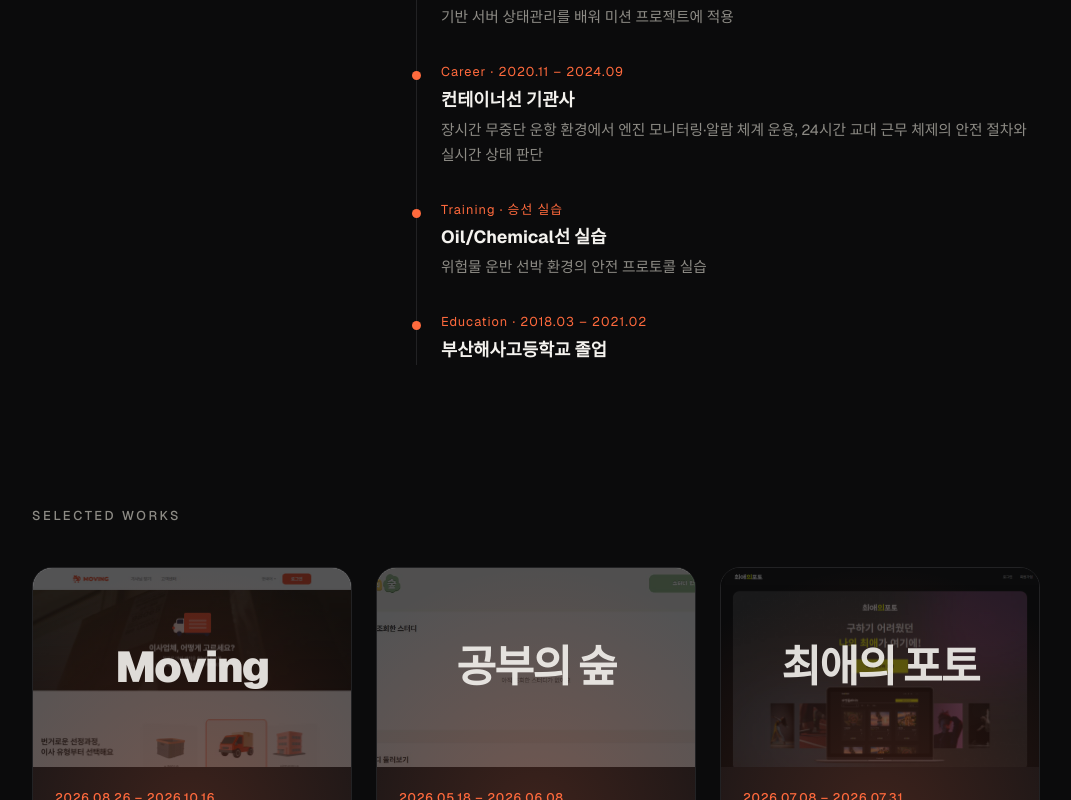
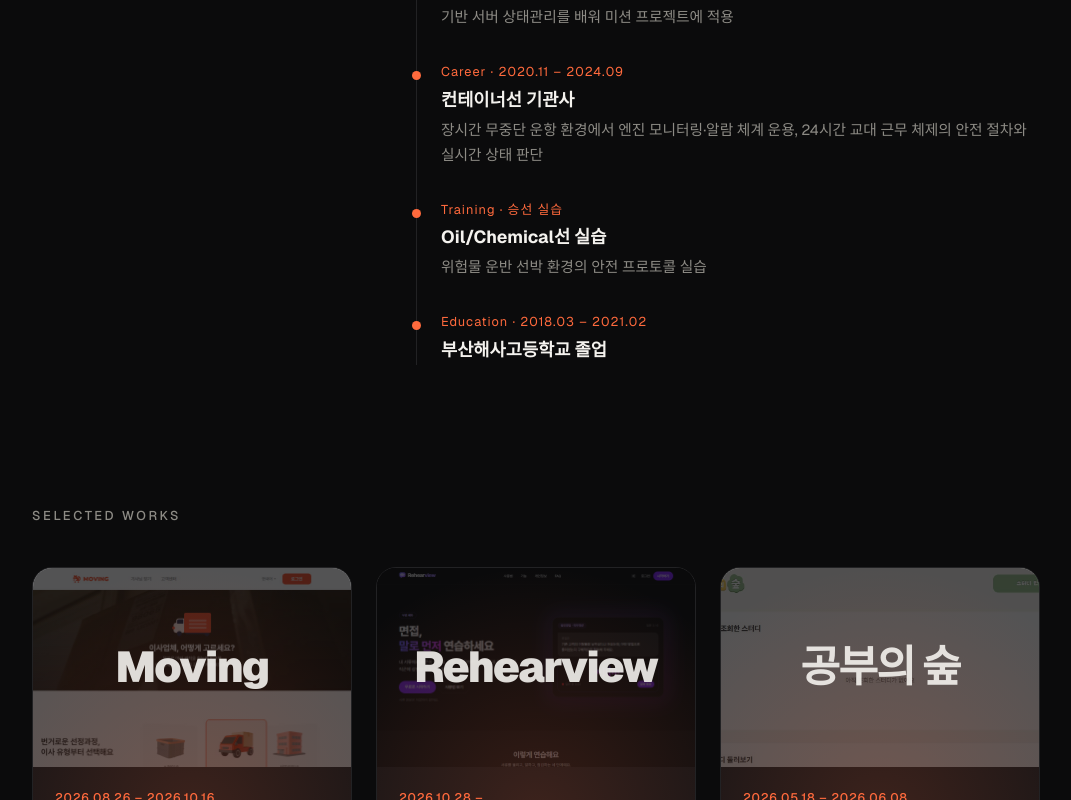
Before and after one commit to singsangsong28/MySite, a Next.js app: page / in a window 1280 px wide. Shown: the part 2000-2800 px from the top of the page, without its empty margins (104-1175 px from the left). Built offline with nearby package versions, Linux system fonts and the light colour scheme.

Commit message:
feat: add Rehearview to Works and Engineering Notes

```diff
--- a/app/data.en.ts
+++ b/app/data.en.ts
@@ -1,7 +1,7 @@
 // 영문판 내용. 형태는 data.ts와 같고, 링크·기술 스택처럼 언어와 무관한 값은 그대로 가져옴.
-import { moving, otherWorks as otherWorksKo, profile, skills } from "./data";
+import { moving, otherWorks as otherWorksKo, profile, rehearview, skills } from "./data";
 
-export { moving, profile, skills };
+export { moving, profile, rehearview, skills };
 
 export const timeline = [
   { kind: "Education", when: "Completed 2026.10", what: "Codeit Bootcamp, Full-stack Course", note: "A curriculum that covers React/Next.js frontend and Express/Prisma backend together. Learned server-state management with TanStack Query and applied it in mission projects." },
@@ -49,6 +49,26 @@ export const notes = [
     title: "Not accepting AI review as-is",
     body: "When CodeRabbit, which I had introduced, flagged that IP-based rate limiting had no authentication, I pushed back on the grounds that the route's only logged-out path was a showcase page that would be deleted before release, and then reviewed the alternatives it proposed.",
   },
+  {
+    tag: "Rehearview · LLM",
+    title: "Not showing an error when the free tier hits its limit",
+    body: "I first set the rule that no payment method gets attached, and looked for a way to keep interviews from breaking within it. The top model hit its 20-calls-a-day limit quickly, so I moved to a lighter model and capped the length of the brief and previous answers sent with each question to cut tokens. When every provider is at its limit, the server waits up to a set time and retries instead of returning an error, and I recorded that it is still unverified whether this wait survives the proxy timeout.",
+  },
+  {
+    tag: "Rehearview · Security",
+    title: "SSRF when the server opens a URL the user typed",
+    body: "The server fetches a job posting URL on the user's behalf, so an internal address would make it call internal resources. I kept the feature and chose to check the target IP before the request and block private and internal ranges. Requests go through undici.",
+  },
+  {
+    tag: "Rehearview · Infra",
+    title: "Behind two proxies, every request looks like one IP",
+    body: "The frontend is on Vercel and the backend sits behind Caddy, so the backend saw every request as the proxy's IP and per-IP rate limits meant nothing. Caddy now moves the client IP header that Vercel passes into X-Forwarded-For, and the backend trusts only one proxy hop; I confirmed the limit works. The limit that headers can be forged on direct requests to the backend remains, and I wrote it down.",
+  },
+  {
+    tag: "Rehearview · Privacy",
+    title: "The cost of a free AI tier in a service that handles résumés",
+    body: "I confirmed in the official terms that the Gemini free tier may use inputs and outputs to improve products and that humans may review them. Since résumés and cover letters go in, I designed it so the original documents are never stored in the DB and stay only in the browser. The privacy policy covers overseas transfer and the analytics retention period, and I logged that moving to a paid tier or adding a separate notice is needed before a public launch.",
+  },
 ];
 
 export const interests = [
--- a/app/data.ts
+++ b/app/data.ts
@@ -46,6 +46,15 @@ export const moving = {
   docs: "https://languid-squid-a81.notion.site/Moving-3fe89958ad9c8190b8d9e17b41430f11",
 };
 
+export const rehearview = {
+  when: "2026.10.28 –",
+  stack: ["TypeScript", "Next.js", "Express", "Prisma", "PostgreSQL", "Zod"],
+  site: "https://www.rehearview.shop",
+  repo: "https://github.com/singsangsong28/rehearview-fe",
+  // 노션 Rehearview 페이지 웹 게시 주소. 비워 두면 버튼이 숨겨짐.
+  docs: "",
+};
+
 // Works에 설명 없이 배포 주소만 나열
 export const otherWorks = [
   { name: "공부의 숲", when: "2026.05.18 – 2026.06.08", stack: ["React", "Node.js", "Express", "Prisma", "PostgreSQL", "Zod"], url: "https://13-study-forest-team2-fe.netlify.app/", repo: "https://github.com/damdadaxx/13-study-forest-team2-fe" },
@@ -89,6 +98,26 @@ export const notes = [
     title: "AI 리뷰를 그대로 받아들이지 않기",
     body: "직접 도입한 CodeRabbit이 IP 기반 rate limiting에 인증이 없다고 지적했을 때, 그 라우트의 유일한 비로그인 경로가 배포 전에 삭제될 쇼케이스 페이지라는 근거로 반박하고 이후 제시된 대안을 검토했습니다.",
   },
+  {
+    tag: "Rehearview · LLM",
+    title: "무료 티어 한도에 걸려도 에러를 보여 주지 않기",
+    body: "결제수단을 연결하지 않는다는 원칙을 먼저 정했고, 그 안에서 면접이 끊기지 않는 방법을 찾았습니다. 상위 모델은 하루 20회 한도가 금방 차서 모델을 낮추고, 질문마다 보내는 브리프와 지난 답변의 길이를 제한해 토큰을 줄였습니다. 모든 제공사의 한도가 찼을 때는 에러를 내는 대신 정해진 시간까지 기다렸다 다시 시도하게 했고, 이 대기가 프록시 시간 제한 안에서 실제로 버티는지는 아직 검증이 남았다고 기록했습니다.",
+  },
+  {
+    tag: "Rehearview · Security",
+    title: "사용자가 넣은 URL을 서버가 대신 열 때의 SSRF",
+    body: "채용 공고 URL을 서버가 대신 가져오는 기능이라, 내부망 주소를 넣으면 서버가 내부 자원을 부르게 됩니다. 기능은 유지하되 요청 전에 대상 IP를 검사해 사설·내부 대역을 막는 쪽을 골랐습니다. 요청에는 undici를 사용했습니다.",
+  },
+  {
+    tag: "Rehearview · Infra",
+    title: "프록시를 두 번 거치면 모든 요청이 한 IP로 보인다",
+    body: "프론트는 Vercel, 백엔드는 Caddy 뒤에 있어서 백엔드가 모든 요청을 프록시 IP로 봐 IP별 요청 제한이 의미가 없었습니다. Caddy가 Vercel이 넘기는 클라이언트 IP 헤더를 X-Forwarded-For로 옮기고, 백엔드는 프록시 한 단계만 신뢰하도록 설정해 제한이 동작하는 것을 확인했습니다. 백엔드에 직접 요청하면 헤더를 위조할 수 있다는 한계는 그대로 남겨 두고 문서에 적었습니다.",
+  },
+  {
+    tag: "Rehearview · Privacy",
+    title: "이력서가 오가는 서비스에서 무료 AI 티어를 쓰는 대가",
+    body: "Gemini 무료 티어는 입력과 출력이 제품 개선에 쓰이고 사람이 검토할 수 있다는 점을 공식 약관에서 확인했습니다. 이력서와 자소서가 들어가는 서비스라, 서류 원문을 DB에 저장하지 않고 브라우저에만 두는 쪽으로 설계했습니다. 처리방침에는 국외 이전과 분석 도구의 보관 기간까지 적었고, 공개 전에는 유료 전환이나 별도 고지가 필요하다는 점을 남은 일로 기록했습니다.",
+  },
 ];
 
 export const interests = [
--- a/components/home.tsx
+++ b/components/home.tsx
@@ -2,12 +2,13 @@ import Image from "next/image";
 import { Lines, Marquee, Reveal, Tilt } from "@/components/motion";
 import photo from "@/assets/profile.jpg"; // 정적 import → 해시 파일명(/_next/static/media)으로 장기 캐시 가능
 import movingShot from "@/assets/moving.jpg";
+import rehearviewShot from "@/assets/rehearview.png";
 import forestShot from "@/assets/study-forest.jpg";
 import photoShot from "@/assets/favorite-photo.jpg";
 import { data, ui, type Locale } from "@/app/i18n";
 
-// 썸네일은 각 사이트 첫 화면 캡처 (Edge headless, 1280px 폭)
-const shots = [movingShot, forestShot, photoShot];
+// 썸네일은 각 사이트 첫 화면 캡처 (Edge headless, 1280px 폭). works 배열과 순서가 같아야 함.
+const shots = [movingShot, rehearviewShot, forestShot, photoShot];
 
 // 반복해서 쓰는 클래스 묶음
 const pad = "px-[clamp(20px,5vw,56px)]";
@@ -23,10 +24,11 @@ const ghost =
 const ext = { target: "_blank", rel: "noopener noreferrer" } as const;
 
 export default function Home({ locale }: { locale: Locale }) {
-  const { profile, skills, timeline, moving, otherWorks, notes, interests } = data[locale];
+  const { profile, skills, timeline, moving, rehearview, otherWorks, notes, interests } = data[locale];
   const t = ui[locale];
   const works = [
     { name: "Moving", when: moving.when, stack: moving.stack, site: moving.site, repo: moving.repo, docs: moving.docs },
+    { name: "Rehearview", when: rehearview.when, stack: rehearview.stack, site: rehearview.site, repo: rehearview.repo, docs: rehearview.docs },
     ...otherWorks.map((w) => ({ name: w.name, when: w.when, stack: w.stack, site: w.url, repo: w.repo, docs: "" })),
   ];
 
@@ -182,6 +184,7 @@ export default function Home({ locale }: { locale: Locale }) {
             <div className="mt-7 flex gap-6 text-muted [&>a:hover]:text-fg">
               <a href={profile.github} {...ext}>GitHub ↗</a>
               <a href={moving.site} {...ext}>Moving ↗</a>
+              <a href={rehearview.site} {...ext}>Rehearview ↗</a>
               {profile.notion && <a href={profile.notion} {...ext}>Notion ↗</a>}
             </div>
           </Reveal>
```
Also changed, not shown: assets/rehearview.png (added).
